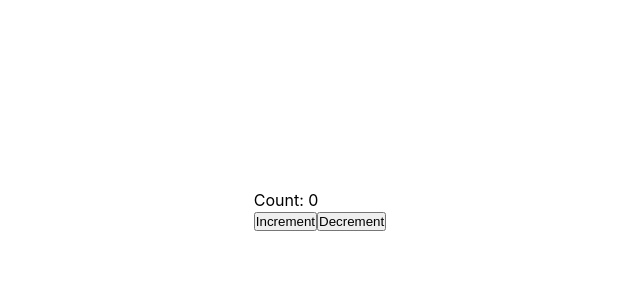
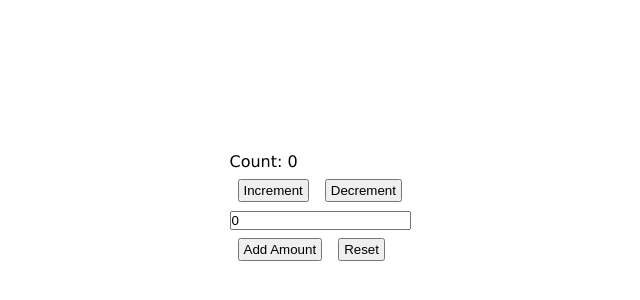
Before and after one commit to AlbertSigsbert/React-State-Management, a React (Create React App) app: page / in a window 1280 px wide. Shown: the part 190-490 px from the top of the page, without its empty margins (320-960 px from the left). Built offline with nearby package versions, Linux system fonts and the light colour scheme.

Commit message:
Redux Toolkit Counter Example

```diff
--- a/package.json
+++ b/package.json
@@ -3,11 +3,13 @@
   "version": "0.1.0",
   "private": true,
   "dependencies": {
+    "@reduxjs/toolkit": "^1.8.6",
     "@testing-library/jest-dom": "^5.16.5",
     "@testing-library/react": "^13.4.0",
     "@testing-library/user-event": "^13.5.0",
     "react": "^18.2.0",
     "react-dom": "^18.2.0",
+    "react-redux": "^8.0.4",
     "react-scripts": "5.0.1",
     "web-vitals": "^2.1.4"
   },
--- a/src/App.css
+++ b/src/App.css
@@ -8,4 +8,10 @@
   display:grid;
   place-items:center;
   height:100vh;
+  font-family: Verdana, Geneva, Tahoma, sans-serif;
 }
+
+.App button{
+  padding: 2px 4px;
+  margin: 8px;
+}
--- a/src/App.js
+++ b/src/App.js
@@ -1,6 +1,7 @@
 
-import Counter from './useReducer/Counter';
+// import Counter from './useReducer/Counter';
 import './App.css';
+import Counter from './Counter/Counter';
 
 function App() {
   return (
--- /dev/null
+++ b/src/Counter/Counter.js
@@ -0,0 +1,47 @@
+import { useState } from "react";
+import { useSelector, useDispatch } from "react-redux";
+import {
+  decrement,
+  increment,
+  reset,
+  incrementByAmount,
+} from "../features/counter/counterSlice";
+
+//Using use State
+function Counter(props) {
+  const count = useSelector((state) => state.counter.count);
+  const dispatch = useDispatch();
+
+  const [incrementAmount, setIncrementAmount] = useState(0);
+
+  const addValue = Number(incrementAmount) || 0;
+
+  const resetAll = () => {
+    setIncrementAmount(0);
+    dispatch(reset());
+  };
+
+  return (
+    <div>
+      <div>Count: {count}</div>
+
+      <div>
+        <button onClick={() => dispatch(increment())}>Increment</button>
+        <button onClick={() => dispatch(decrement())}>Decrement</button>
+      </div>
+
+      <input
+        type="text"
+        value={incrementAmount}
+        onChange={(e) => setIncrementAmount(e.target.value)}
+      />
+
+      <div>
+        <button onClick={() => dispatch(incrementByAmount(addValue))}>Add Amount</button>
+        <button onClick={resetAll}>Reset</button>
+      </div>
+    </div>
+  );
+}
+
+export default Counter;
--- /dev/null
+++ b/src/app/store.js
@@ -0,0 +1,8 @@
+import { configureStore } from '@reduxjs/toolkit';
+import counterReducer from "../features/counter/counterSlice";
+
+export const store = configureStore({
+    reducer: {
+        counter: counterReducer
+    },
+  })
--- /dev/null
+++ b/src/features/counter/counterSlice.js
@@ -0,0 +1,28 @@
+import { createSlice } from "@reduxjs/toolkit";
+
+const initialState = {
+  count: 0,
+};
+
+export const counterSlice = createSlice({
+  name: "counter",
+  initialState,
+  reducers: {
+    increment: (state) => {
+      state.count += 1;
+    },
+    decrement: (state) => {
+      state.count -= 1;
+    },
+    reset:(state) => {
+        state.count = 0
+    },
+    incrementByAmount: (state, action) => {
+        state.count += action.payload
+      },
+  },
+});
+
+export const { increment, decrement, reset, incrementByAmount } = counterSlice.actions;
+
+export default counterSlice.reducer;
--- a/src/index.css
+++ /dev/null
@@ -1,13 +0,0 @@
-body {
-  margin: 0;
-  font-family: -apple-system, BlinkMacSystemFont, 'Segoe UI', 'Roboto', 'Oxygen',
-    'Ubuntu', 'Cantarell', 'Fira Sans', 'Droid Sans', 'Helvetica Neue',
-    sans-serif;
-  -webkit-font-smoothing: antialiased;
-  -moz-osx-font-smoothing: grayscale;
-}
-
-code {
-  font-family: source-code-pro, Menlo, Monaco, Consolas, 'Courier New',
-    monospace;
-}
--- a/src/index.js
+++ b/src/index.js
@@ -1,17 +1,14 @@
-import React from 'react';
-import ReactDOM from 'react-dom/client';
-import './index.css';
-import App from './App';
-import reportWebVitals from './reportWebVitals';
+import React from "react";
+import ReactDOM from "react-dom/client";
+import App from "./App";
+import { store } from "./app/store";
+import { Provider } from "react-redux";
 
-const root = ReactDOM.createRoot(document.getElementById('root'));
+const root = ReactDOM.createRoot(document.getElementById("root"));
 root.render(
   <React.StrictMode>
-    <App />
+    <Provider store={store}>
+      <App />
+    </Provider>
   </React.StrictMode>
 );
-
-// If you want to start measuring performance in your app, pass a function
-// to log results (for example: reportWebVitals(console.log))
-// or send to an analytics endpoint. Learn more: https://bit.ly/CRA-vitals
-reportWebVitals();
--- a/src/reportWebVitals.js
+++ /dev/null
@@ -1,13 +0,0 @@
-const reportWebVitals = onPerfEntry => {
-  if (onPerfEntry && onPerfEntry instanceof Function) {
-    import('web-vitals').then(({ getCLS, getFID, getFCP, getLCP, getTTFB }) => {
-      getCLS(onPerfEntry);
-      getFID(onPerfEntry);
-      getFCP(onPerfEntry);
-      getLCP(onPerfEntry);
-      getTTFB(onPerfEntry);
-    });
-  }
-};
-
-export default reportWebVitals;
```
Also changed, not shown: src/setupTests.js (deleted, +0 -5 lines), 1 other file (tests, documents, lock files or other folders).
